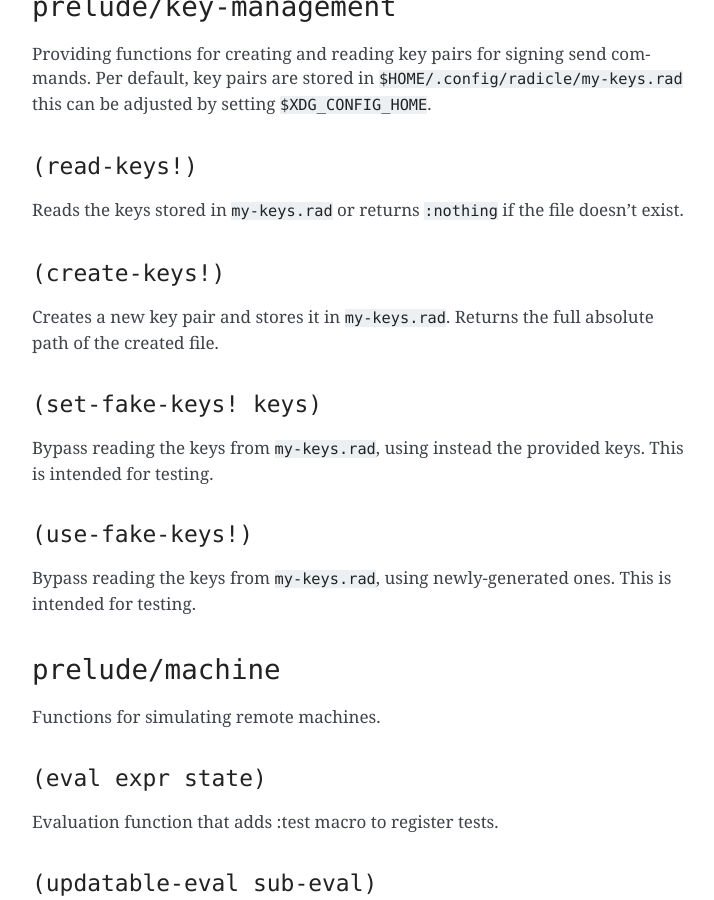
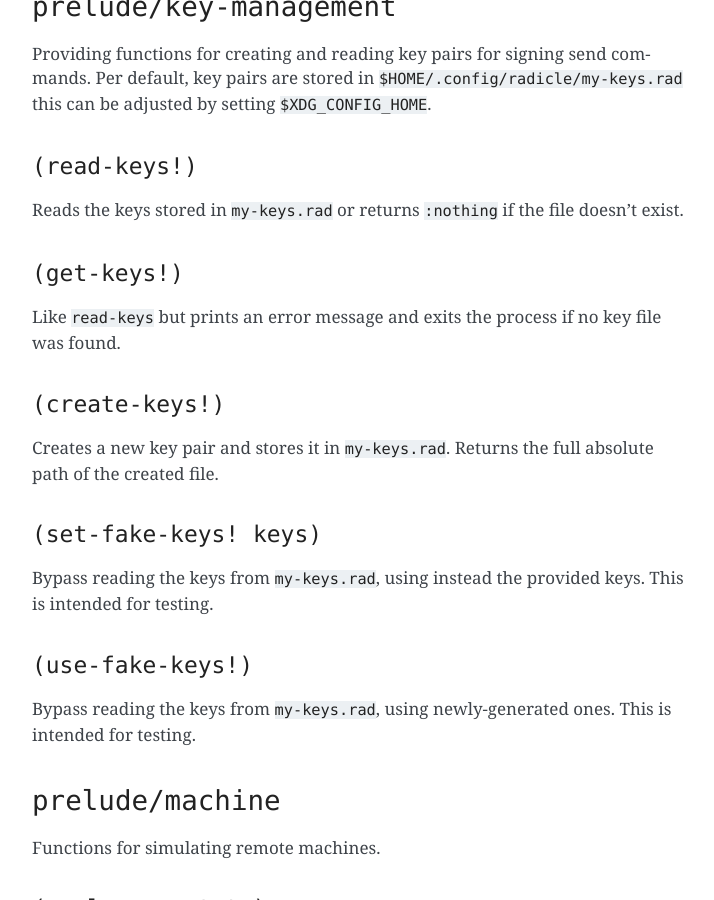
Before and after one commit to radicle-dev/radicle-alpha, a Sphinx documentation site: the page built from docs/source/reference.rst, in a window 1280 px wide and 900 px high, scrolled down 24198 px. Shown: the whole window, without its empty margins (388-1102 px from the left). Built offline with Sphinx 7.4.7, drawn with Linux system fonts in a browser that asks for light colours; pages that are not in the unit, such as notebooks, are missing from menus.

Commit message:
Always exit when error if key is missing
We make sure that all commands show an error message and exit if the
user keys are missing. Before we would throw a cryptic exception because
`read-keys!` returned `:nothing`.

```diff
--- a/docs/source/reference.rst
+++ b/docs/source/reference.rst
@@ -1165,6 +1165,12 @@ commands. Per default, key pairs are stored in
 Reads the keys stored in ``my-keys.rad`` or returns ``:nothing`` if the
 file doesn't exist.
 
+``(get-keys!)``
+~~~~~~~~~~~~~~~
+
+Like ``read-keys`` but prints an error message and exits the process if
+no key file was found.
+
 ``(create-keys!)``
 ~~~~~~~~~~~~~~~~~~
 
```
Also changed, not shown: 6 other files.
